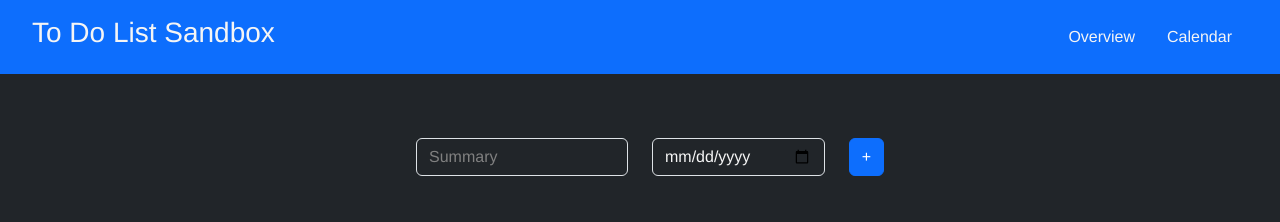
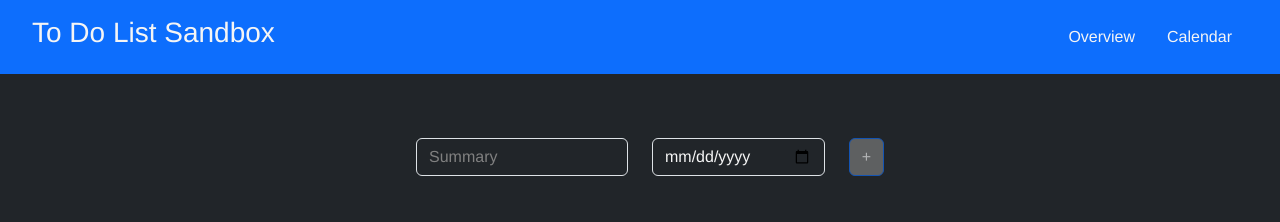
Before and after one commit to faizbasir/FE-to-do-list, a React app: page / in a window 1280 px wide. Shown: the top 222 px of the page. Built offline with nearby package versions, Linux system fonts and the light colour scheme.

Commit message:
updated form logic

```diff
--- a/src/components/UI/content/input/EntryForm.tsx
+++ b/src/components/UI/content/input/EntryForm.tsx
@@ -54,7 +54,7 @@ const EntryForm = () => {
       <Form onSubmit={submitHandler}>
         <Row className="align-items-center">
           <Form.Group as={Col} md="6">
-            <Form.Label visuallyHidden>City</Form.Label>
+            <Form.Label visuallyHidden>Summary</Form.Label>
             <Form.Control
               className="input-field"
               type="text"
@@ -69,11 +69,11 @@ const EntryForm = () => {
               }
             />
             <Form.Control.Feedback type="invalid">
-              Please provide a valid city.
+              Please provide a valid summary.
             </Form.Control.Feedback>
           </Form.Group>
           <Form.Group as={Col} md="5">
-            <Form.Label visuallyHidden>State</Form.Label>
+            <Form.Label visuallyHidden>Date</Form.Label>
             <Form.Control
               className="input-field"
               type="date"
@@ -85,11 +85,19 @@ const EntryForm = () => {
               required
             />
             <Form.Control.Feedback type="invalid">
-              Please provide a valid state.
+              Please provide a valid date.
             </Form.Control.Feedback>
           </Form.Group>
           <Form.Group as={Col} md="1">
-            <Button type="submit" className="">
+            <Button
+              type="submit"
+              disabled={
+                inputState.date.isValid === true &&
+                inputState.summary.isValid === true
+                  ? false
+                  : true
+              }
+            >
               +
             </Button>
           </Form.Group>
--- a/src/components/UI/content/input/styles/EntryForm.scss
+++ b/src/components/UI/content/input/styles/EntryForm.scss
@@ -4,3 +4,7 @@
 .input-field {
   color: whitesmoke !important;
 }
+button:disabled {
+  background-color: gray !important;
+  cursor: not-allowed !important;
+}
```
